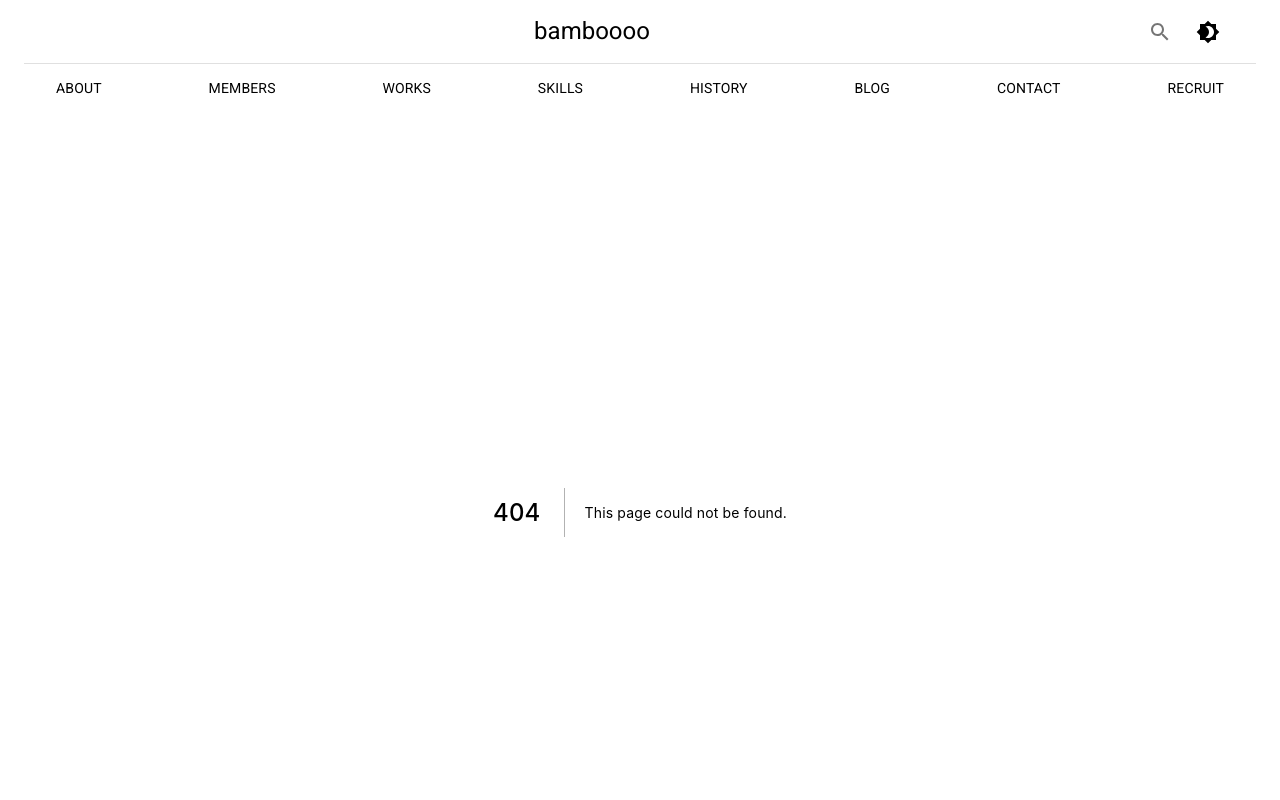
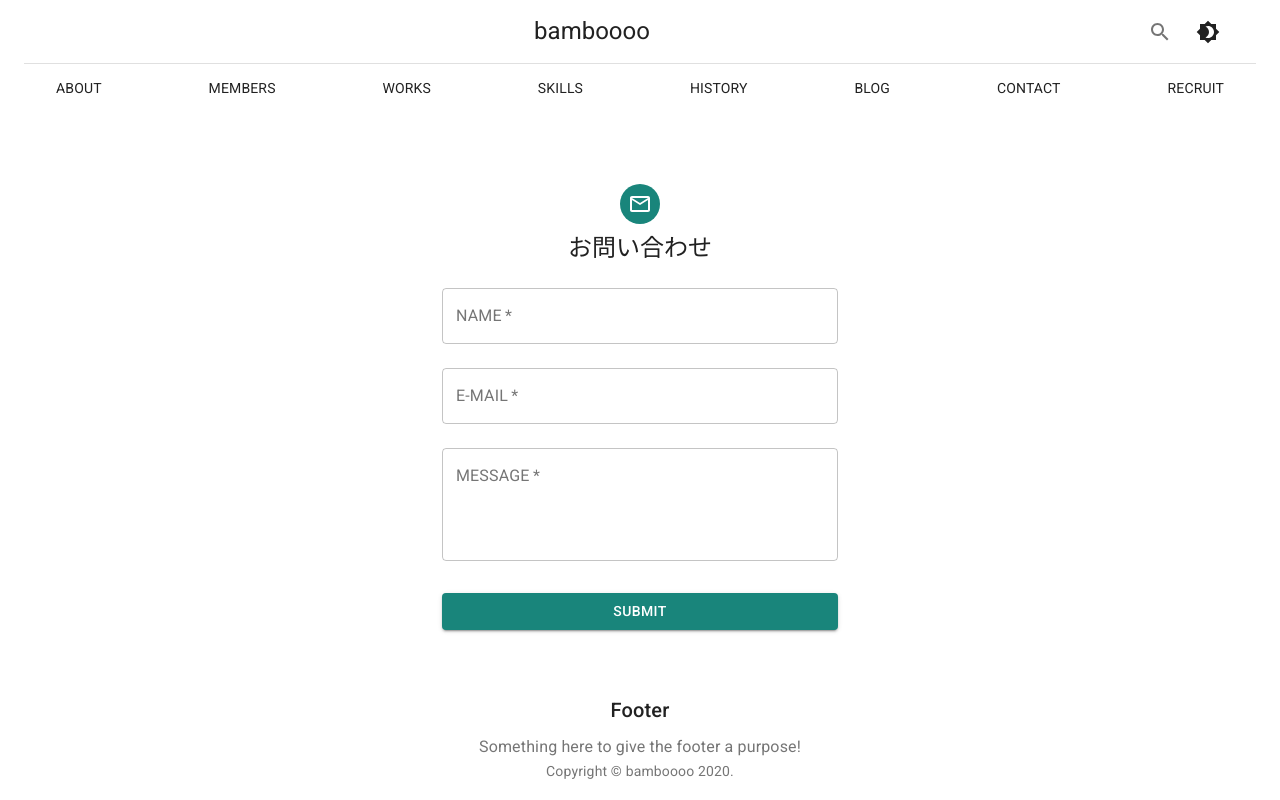
Before and after one commit to bamboooo-dev/bamboooo-hp, a Next.js app: page /contact in a window 1280 px wide. Before the commit this address had no page. Shown: the top 800 px of the page. Built offline with nearby package versions, Linux system fonts and the light colour scheme.

Commit message:
CONTACT ページの側が完成

```diff
--- a/pages/_app.js
+++ b/pages/_app.js
@@ -18,7 +18,7 @@ const sections = [
   { title: 'SKILLS', url: 'skills' },
   { title: 'HISTORY', url: 'history' },
   { title: 'BLOG', url: '#' },
-  { title: 'CONTACT', url: '#' },
+  { title: 'CONTACT', url: 'contact' },
   { title: 'RECRUIT', url: '#' },
 ];
 
--- /dev/null
+++ b/pages/contact.js
@@ -0,0 +1,87 @@
+import Avatar from '@material-ui/core/Avatar';
+import Button from '@material-ui/core/Button';
+import Container from '@material-ui/core/Container';
+import { makeStyles } from '@material-ui/core/styles';
+import TextField from '@material-ui/core/TextField';
+import Typography from '@material-ui/core/Typography';
+import MailOutlinedIcon from '@material-ui/icons/MailOutlined';
+import React from 'react';
+
+const useStyles = makeStyles((theme) => ({
+  paper: {
+    marginTop: theme.spacing(8),
+    display: 'flex',
+    flexDirection: 'column',
+    alignItems: 'center',
+  },
+  avatar: {
+    margin: theme.spacing(1),
+    backgroundColor: theme.palette.secondary.main,
+  },
+  form: {
+    width: '100%', // Fix IE 11 issue.
+    marginTop: theme.spacing(1),
+  },
+  submit: {
+    margin: theme.spacing(3, 0, 2),
+  },
+}));
+
+export default function Contact(){
+  const classes = useStyles();
+
+  return (
+    <Container component="main" maxWidth="xs">
+      <div className={classes.paper}>
+        <Avatar className={classes.avatar}>
+          <MailOutlinedIcon />
+        </Avatar>
+        <Typography component="h1" variant="h5">
+          お問い合わせ
+        </Typography>
+        <form className={classes.form} noValidate>
+          <TextField
+            variant="outlined"
+            margin="normal"
+            required
+            fullWidth
+            id="name"
+            label="NAME"
+            name="name"
+            autoComplete="name"
+          />
+          <TextField
+            variant="outlined"
+            margin="normal"
+            required
+            fullWidth
+            name="email"
+            label="E-MAIL"
+            id="email"
+            autoComplete="email"
+          />
+          <TextField
+            variant="outlined"
+            margin="normal"
+            required
+            fullWidth
+            name="message"
+            label="MESSAGE"
+            id="message"
+            multiline
+            rows={4}
+          />
+          <Button
+            type="submit"
+            fullWidth
+            variant="contained"
+            color="secondary"
+            className={classes.submit}
+          >
+            submit
+          </Button>
+        </form>
+      </div>
+    </Container>
+  )
+}
```
